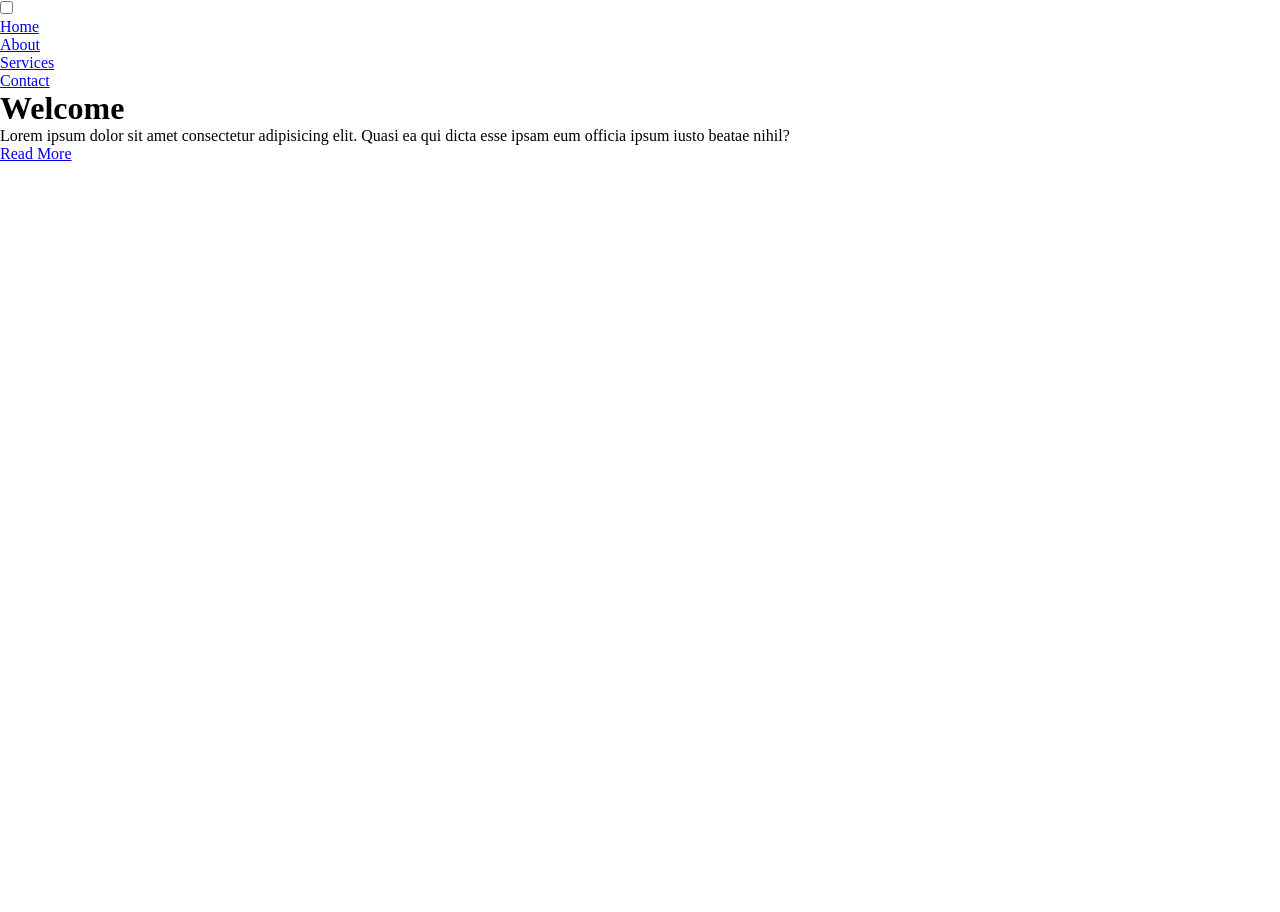
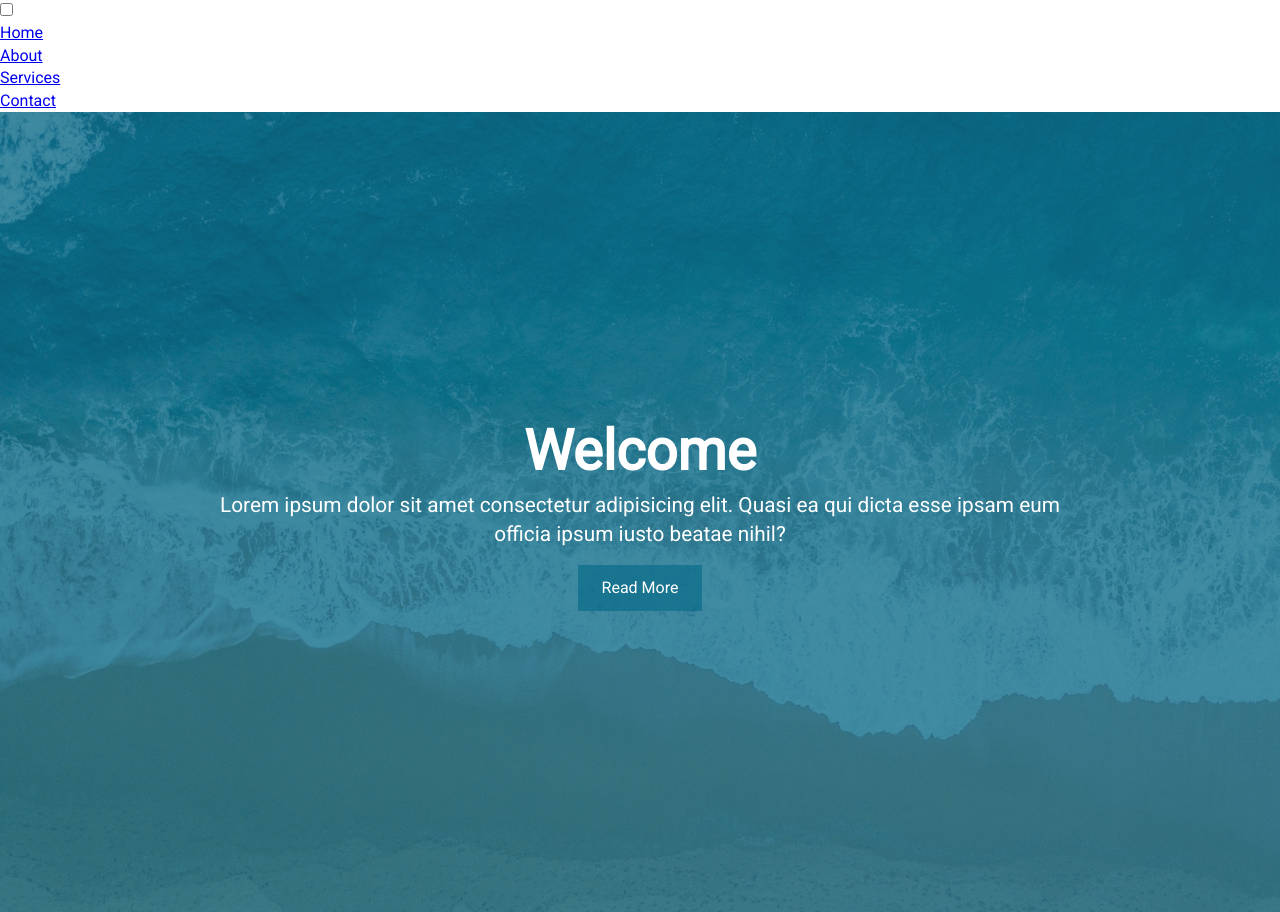
Before and after one commit to lclpdanella/hamburguer-menu-overlay, a plain HTML site: page index.html in a window 1280 px wide. Before the commit the page ends 800 px from the top, so only its background shows below. Drawn offline with Linux system fonts and the light colour scheme.

Commit message:
adicionado estilos ao menu inicial

```diff
--- a/css/style.css
+++ b/css/style.css
@@ -1,7 +1,9 @@
+@import url('https://fonts.googleapis.com/css2?family=Roboto&display=swap');
+
 :root {
     --primary-color: rgba(13, 110, 139, 0.75);
-    --secondary-color: rgba(229,148, 0, 0.9);
-    --overlay-color: rgba(24,39, 51, 0.85);
+    --secondary-color: rgba(229, 148, 0, 0.9);
+    --overlay-color: rgba(24, 39, 51, 0.85);
     --menu-speed: 0.75s;
 }
 
@@ -10,3 +12,65 @@
     padding: 0;
     box-sizing: border-box;
 }
+
+body {
+    font-family: 'Roboto', sans-serif;
+    line-height: 1.4;
+}
+
+.container {
+    max-width: 960px;
+    margin: auto;
+    overflow: hidden;
+    padding: 0 3rem;
+}
+
+#showcase {
+    background-color: var(--primary-color);
+    color: #fff;
+    height: 100vh;
+    position: relative;
+}
+
+#showcase:before {
+    content: '';
+    background: url('/img/showcase.jpg') no-repeat center center/cover;
+    position: absolute;
+    top: 0;
+    left: 0;
+    width: 100%;
+    height: 100%;
+    z-index: -1;
+}
+
+#showcase .showcase-container{
+    display: flex;
+    flex-direction: column;
+    align-items: center;
+    justify-content: center;
+    text-align: center;
+    height: 100%;
+}
+
+#showcase h1{
+    font-size: 3.5rem;
+}
+
+#showcase p{
+    font-size: 1.3rem;
+}
+
+.btn{
+    display: inline-block;
+    border: none;
+    background: var(--primary-color);
+    color: #fff;
+    padding: .75rem 1.5rem;
+    margin-top: 1rem;
+    transition: all 1s ease-in-out ;
+    text-decoration: none;
+}
+
+.btn:hover{
+    opacity: 0.7;
+}
```
